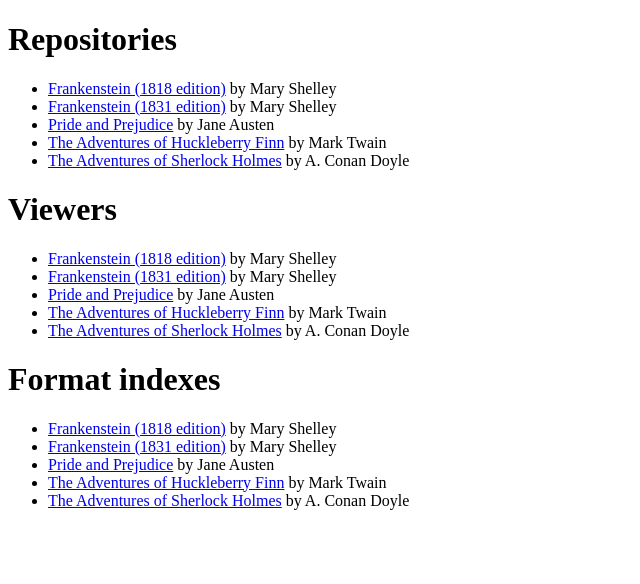
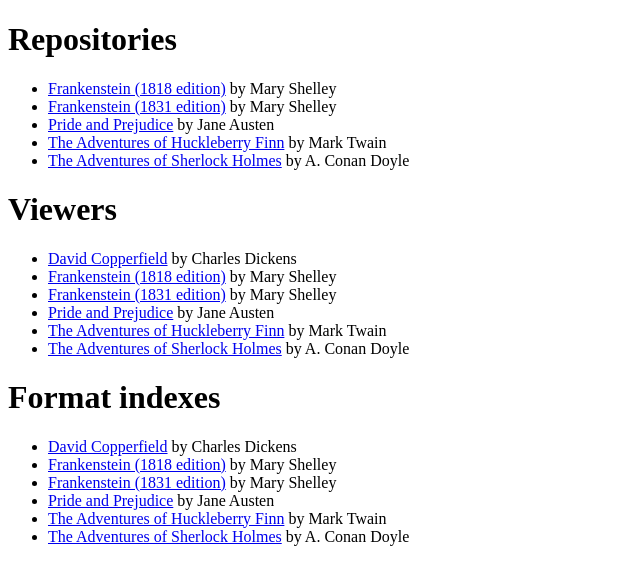
Before and after one commit to JonHurst/gutdig-viewer, a plain HTML site: page index.html in a window 1280 px wide. Shown: the whole page, without its empty margins (0-640 px from the left). Drawn offline with Linux system fonts and the light colour scheme.

Commit message:
David Copperfield added to index

```diff
--- a/index.html
+++ b/index.html
@@ -18,6 +18,7 @@
 
     <h1>Viewers</h1>
     <ul>
+      <li><a href="david-copperfield.html">David Copperfield</a> by Charles Dickens</li>
       <li><a href="frankenstein-1818.html">Frankenstein (1818 edition)</a> by Mary Shelley</li>
       <li><a href="frankenstein-1831.html">Frankenstein (1831 edition)</a> by Mary Shelley</li>
       <li><a href="pride-and-prejudice.html">Pride and Prejudice</a> by Jane Austen</li>
@@ -28,6 +29,7 @@
 
     <h1>Format indexes</h1>
     <ul>
+      <li><a href="david-copperfield-index.html">David Copperfield</a> by Charles Dickens</li>
       <li><a href="frankenstein-1818-index.html">Frankenstein (1818 edition)</a> by Mary Shelley</li>
       <li><a href="frankenstein-1831-index.html">Frankenstein (1831 edition)</a> by Mary Shelley</li>
       <li><a href="pride-and-prejudice-index.html">Pride and Prejudice</a> by Jane Austen</li>
```
